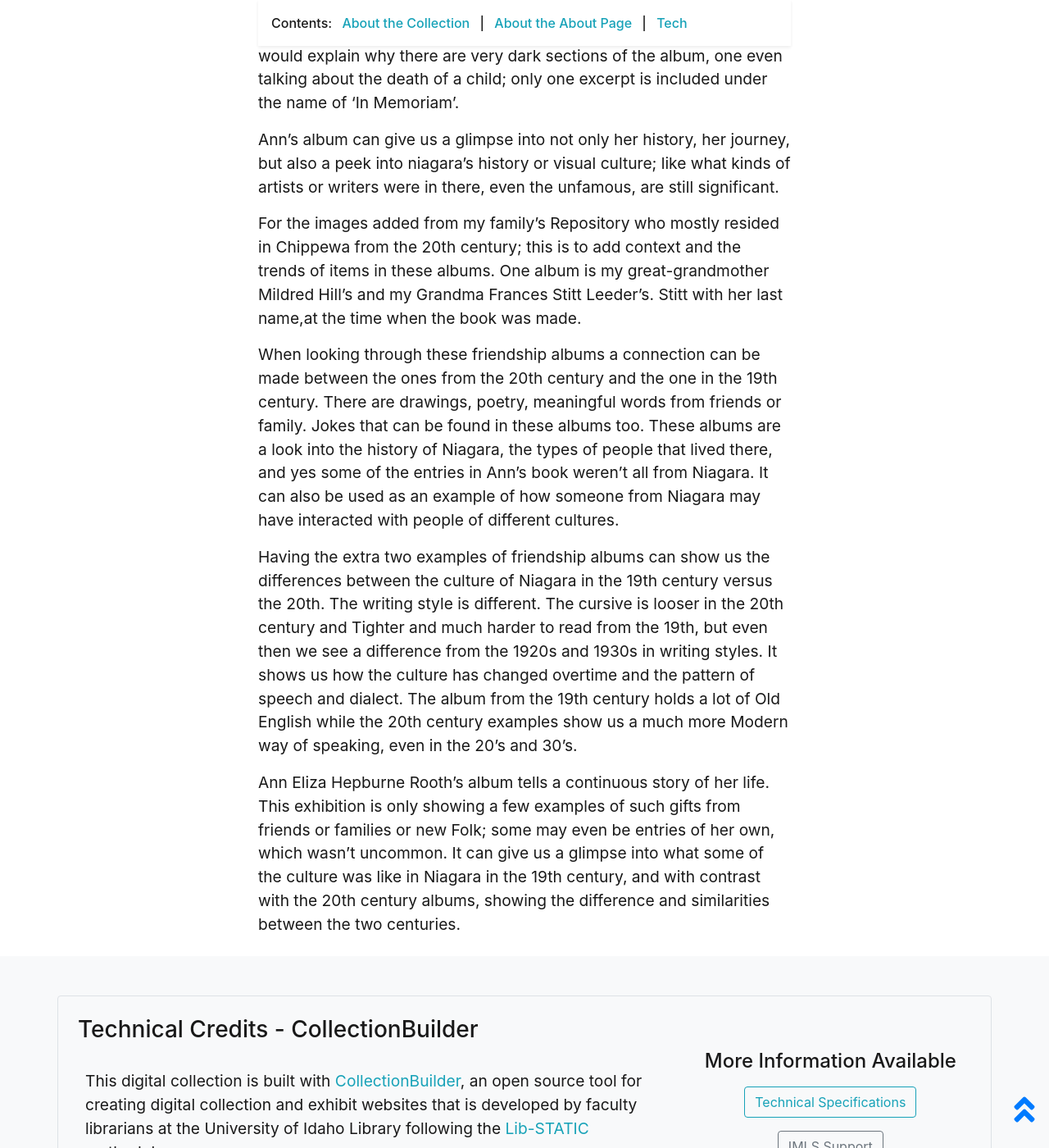
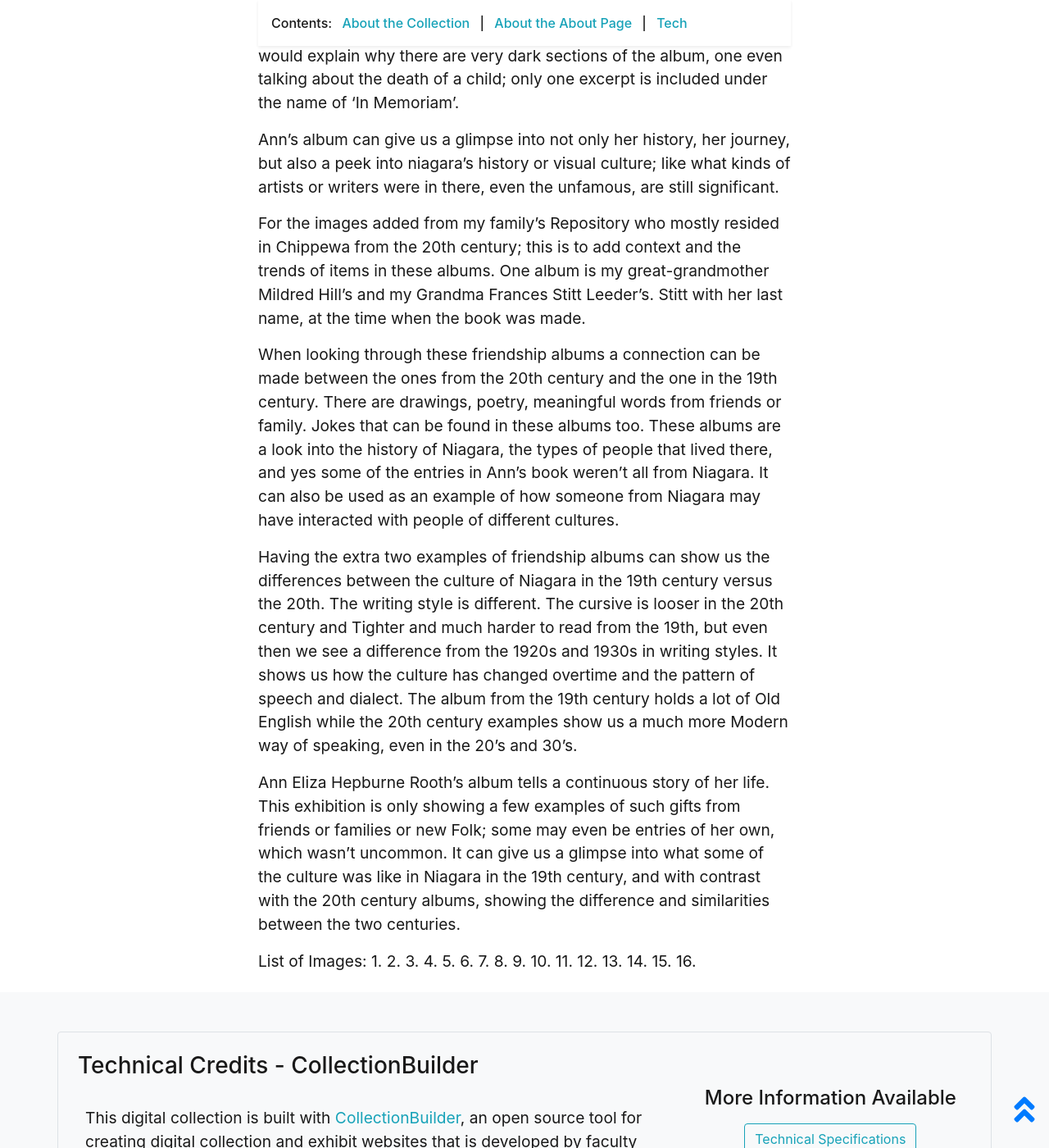
Before and after one commit to AbiSarah/A-Fond-Sigh-of-Friendship, a Jekyll site: the page built from pages/about.md, in a window 1280 px wide and 1400 px high, scrolled down 1470 px. Shown: the whole window at 82% size. Built offline with Jekyll 4.4.1, drawn with Linux system fonts in a browser that asks for light colours.

Commit message:
Update about.md

```diff
--- a/pages/about.md
+++ b/pages/about.md
@@ -24,10 +24,29 @@ Ann Eliza Hepburne Rooth, the prior owner of the Friendship album currently in B
 
 Ann’s album can give us a glimpse into not only her history, her journey, but also a peek into niagara's history or visual culture; like what kinds of artists or writers were in there, even the unfamous, are still significant.
 
-For the images added from my family's Repository who mostly resided in Chippewa from the 20th century; this is to add context and the trends of items in these albums. One album is my great-grandmother Mildred Hill's and my Grandma Frances Stitt Leeder's. Stitt with her last name,at the time when the book was made.
+For the images added from my family's Repository who mostly resided in Chippewa from the 20th century; this is to add context and the trends of items in these albums. One album is my great-grandmother Mildred Hill's and my Grandma Frances Stitt Leeder's. Stitt with her last name, at the time when the book was made.
 
 When looking through these friendship albums a connection can be made between the ones from the 20th century and the one in the 19th century. There are drawings, poetry, meaningful words from friends or family. Jokes that can be found in these albums too. These albums are a look into the history of Niagara, the types of people that lived there, and yes some of the entries in Ann's book weren't all from Niagara. It can also be used as an example of how someone from Niagara may have interacted with people of different cultures.
 
 Having the extra two examples of friendship albums can show us the differences between the culture of Niagara in the 19th century versus the 20th. The writing style is different. The cursive is looser in the 20th century and Tighter and much harder to read from the 19th, but even then we see a difference from the 1920s and 1930s in writing styles. It shows us how the culture has changed overtime and the pattern of speech and dialect. The album from the 19th century holds a lot of Old English while the 20th century examples show us a much more Modern way of speaking, even in the 20's and 30's.
 
 Ann Eliza Hepburne Rooth's album tells a continuous story of her life. This exhibition is only showing a few examples of such gifts from friends or families or new Folk; some may even be entries of her own, which wasn't uncommon. It can give us a glimpse into what some of the culture was like in Niagara in the 19th century, and with contrast with the 20th century albums, showing the difference and similarities between the two centuries.
+
+
+List of Images:
+1.
+2.
+3.
+4.
+5.
+6.
+7.
+8.
+9.
+10.
+11.
+12.
+13.
+14.
+15.
+16.
```
